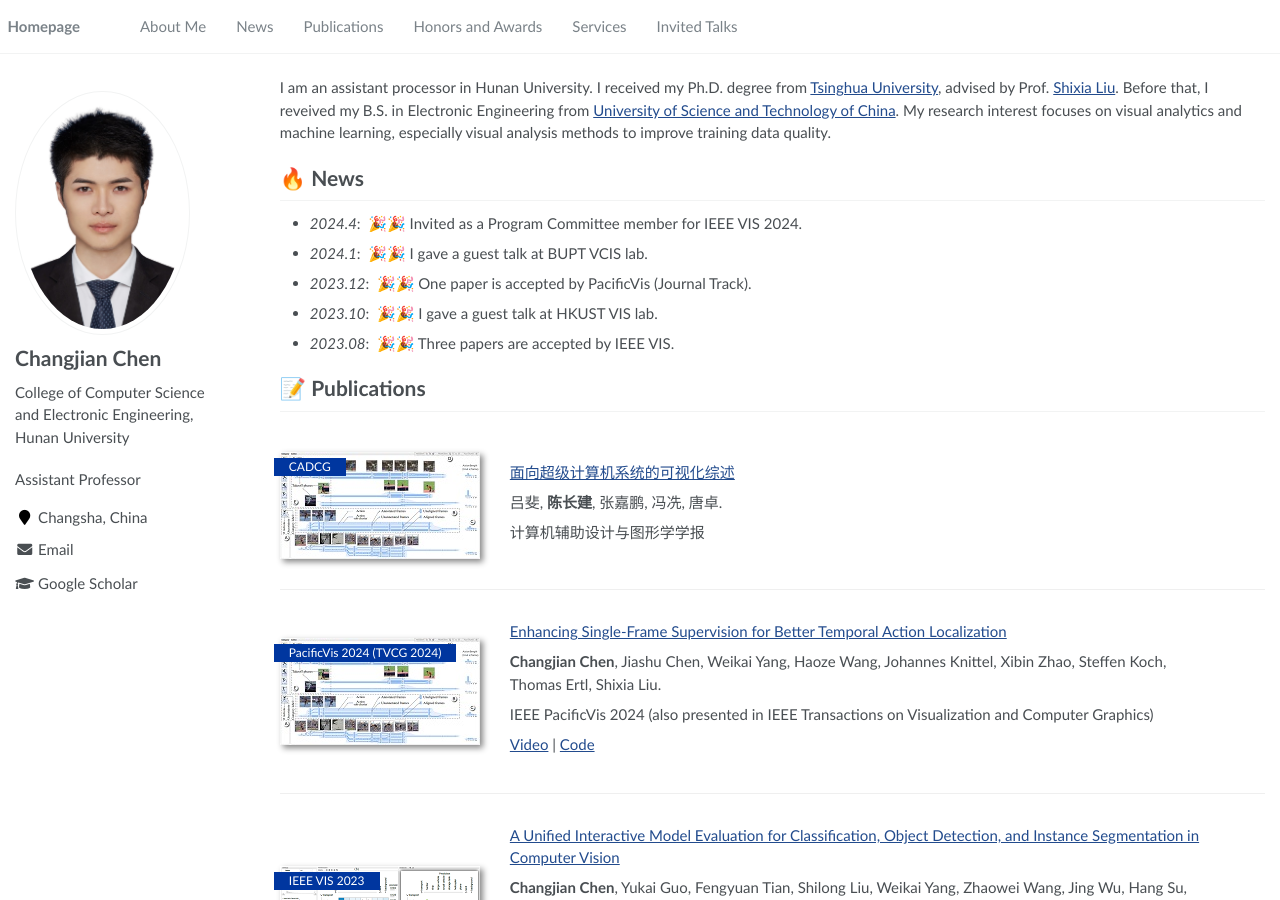
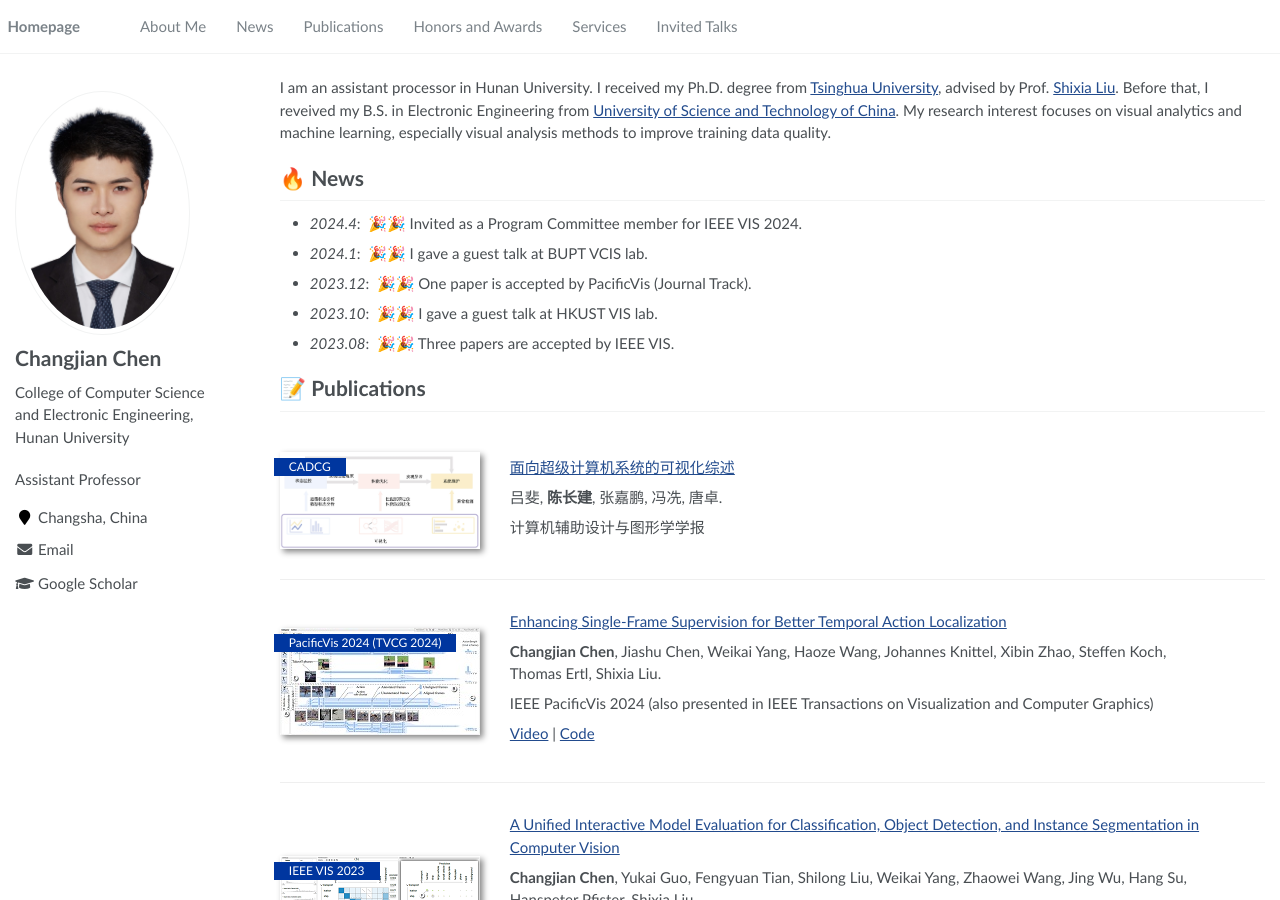
Before and after one commit to changjianchen/changjianchen.github.io, a Jekyll site: the page built from _pages/about.md, in a window 1280 px wide and 900 px high. Built offline with Jekyll 4.4.1, drawn with Linux system fonts in a browser that asks for light colours.

Commit message:
Update about.md

```diff
--- a/_pages/about.md
+++ b/_pages/about.md
@@ -35,7 +35,7 @@
 # 📝 Publications
 
 
-<div class='paper-box'><div class='paper-box-image'><div><div class="badge">CADCG</div><img src='images/actlocalizer.png' alt="sym" width="100%"></div></div>
+<div class='paper-box'><div class='paper-box-image'><div><div class="badge">CADCG</div><img src='images/SC_survey.png' alt="sym" width="100%"></div></div>
 <div class='paper-box-text' markdown="1">
 
 [面向超级计算机系统的可视化综述]([https://arxiv.org/abs/2308.05168](https://www.jcad.cn/cn/article/doi/10.3724/SP.J.1089.null.2023-00791))
```
